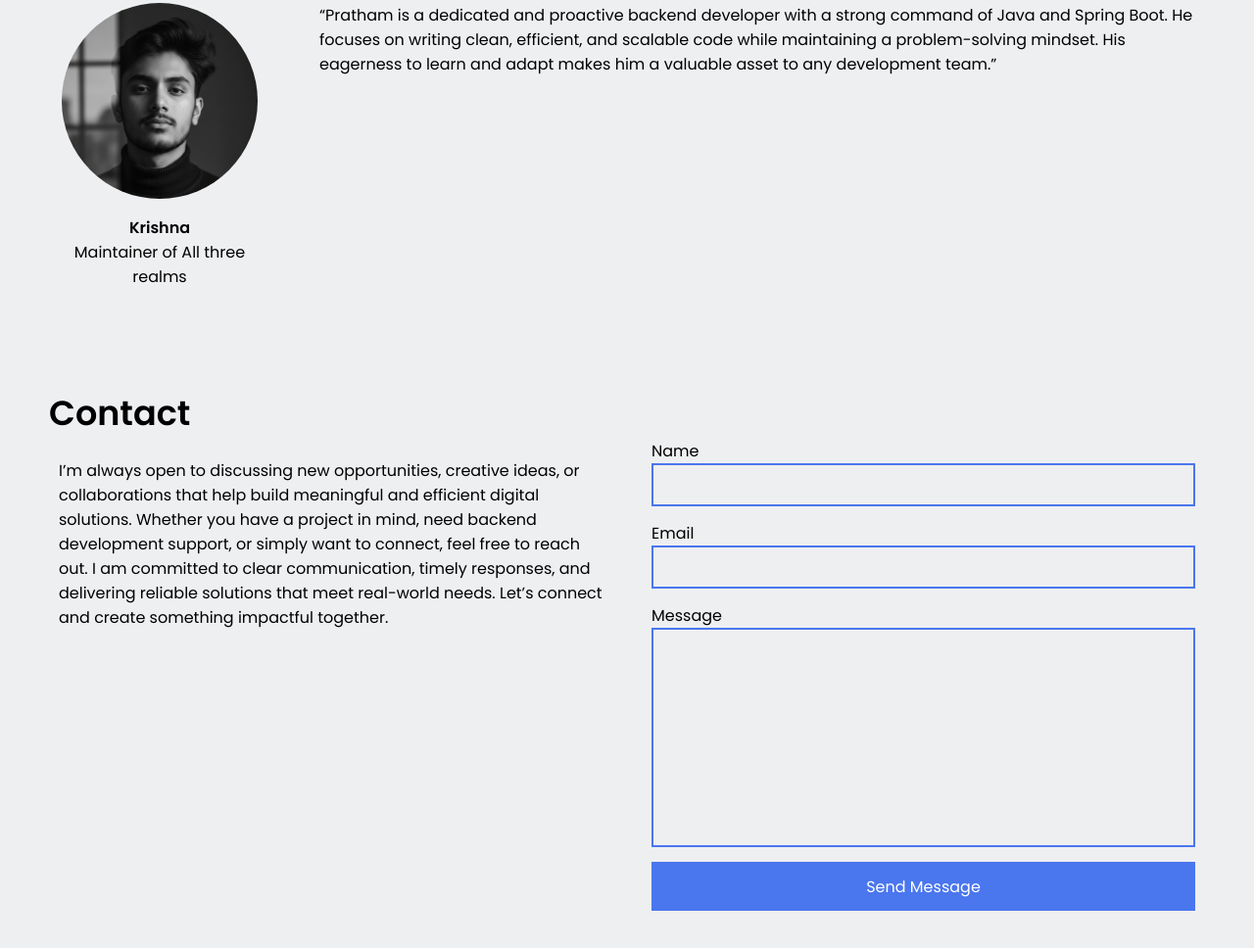
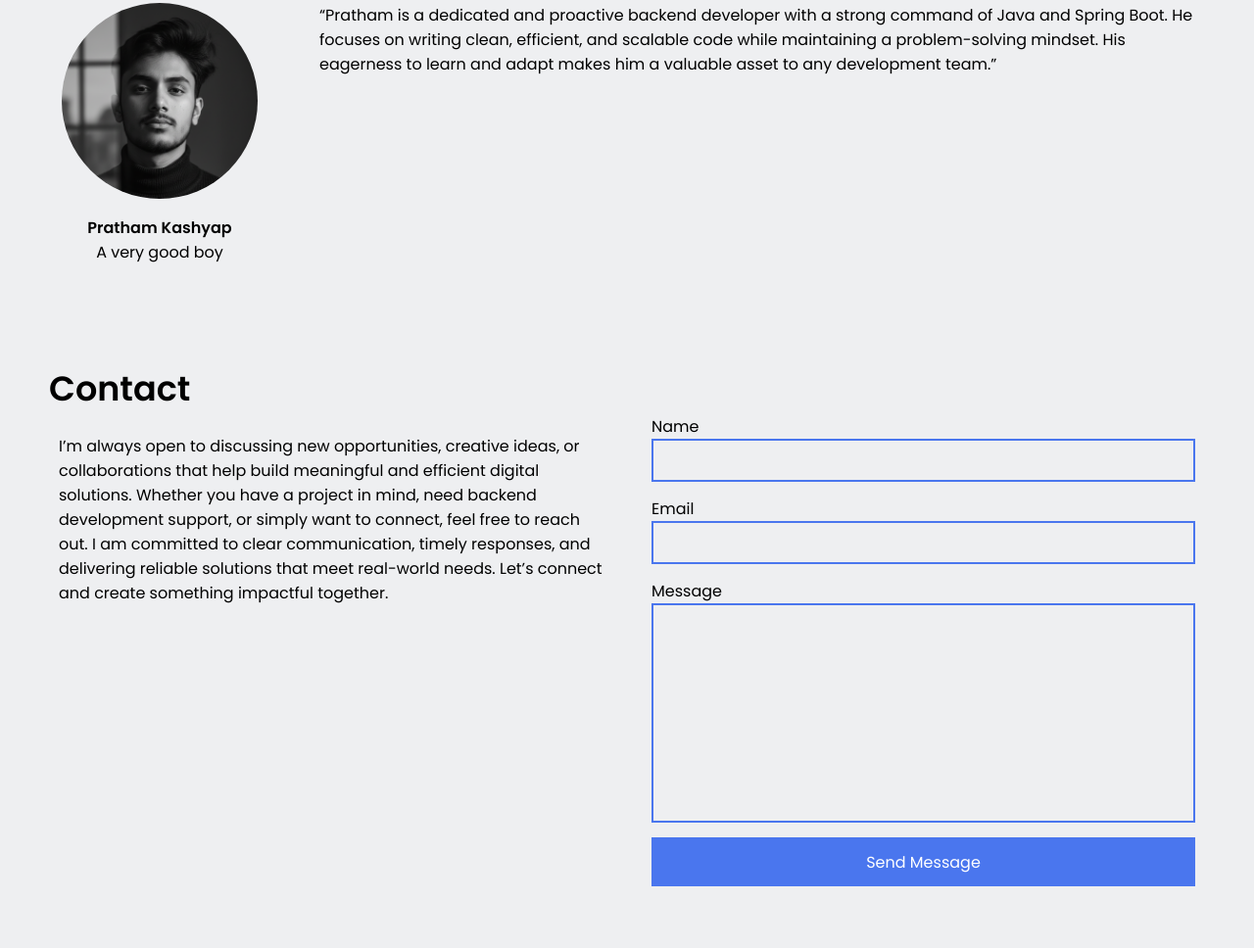
Before and after one commit to IamPrathamKashyap/Portfolio, a plain HTML site: page index.html in a window 1280 px wide. Shown: the part 896-1864 px from the top of the page at 98% size. Drawn offline with Linux system fonts and the light colour scheme.

Commit message:
Update index.html

```diff
--- a/index.html
+++ b/index.html
@@ -94,8 +94,8 @@ I am proficient with tools like IntelliJ IDEA and Postman for development and te
             <div class="group">
                 <div class="person-detail">
                     <img src="profile.png" alt="testmonie's image">
-                    <p>Krishna</p>
-                    <p>Maintainer of All three realms</p>
+                    <p>Pratham Kashyap</p>
+                    <p>A very good boy</p>
                 </div>
                 <div class="text">“Pratham is a dedicated and proactive backend developer with a strong command of Java and Spring Boot. He focuses on writing clean, efficient, and scalable code while maintaining a problem-solving mindset. His eagerness to learn and adapt makes him a valuable asset to any development team.”</div>
             </div>
@@ -122,4 +122,5 @@ I am proficient with tools like IntelliJ IDEA and Postman for development and te
          </section>
      </main>
 </body>
+
 </html>
```
